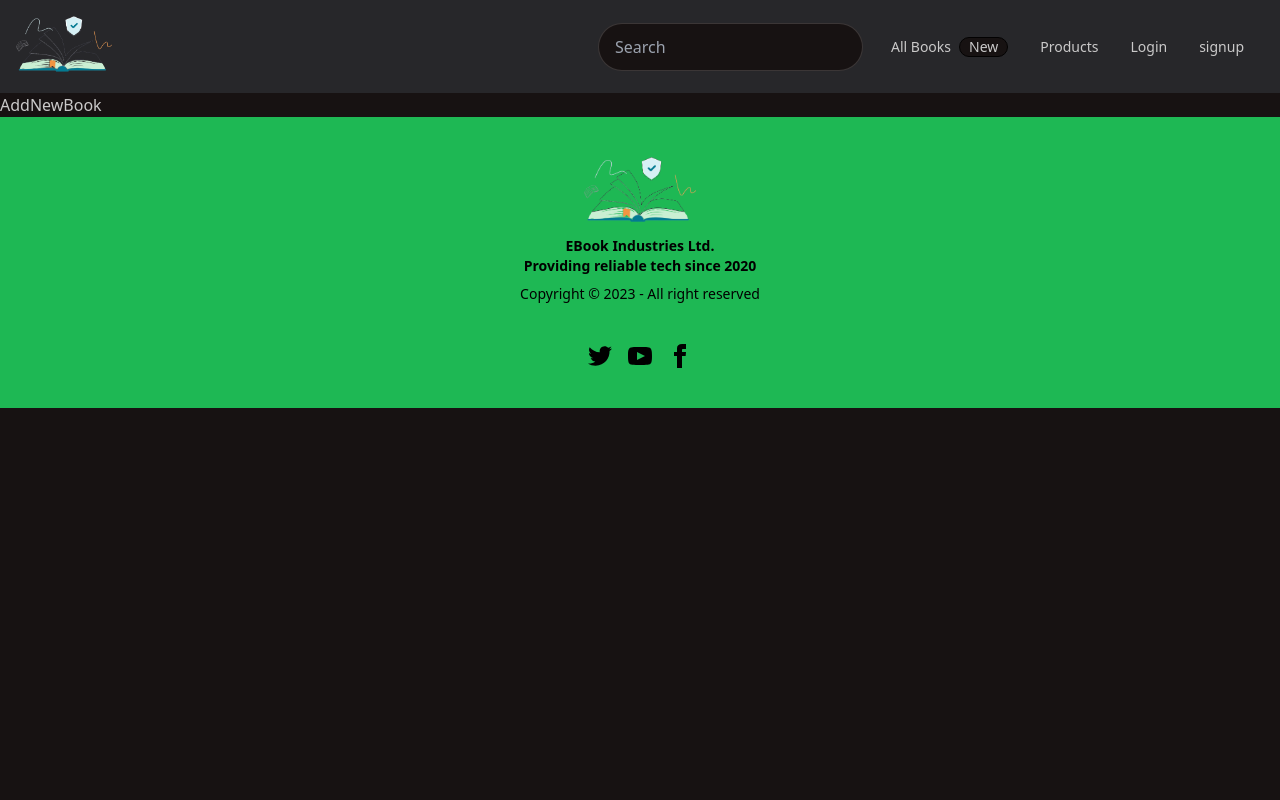
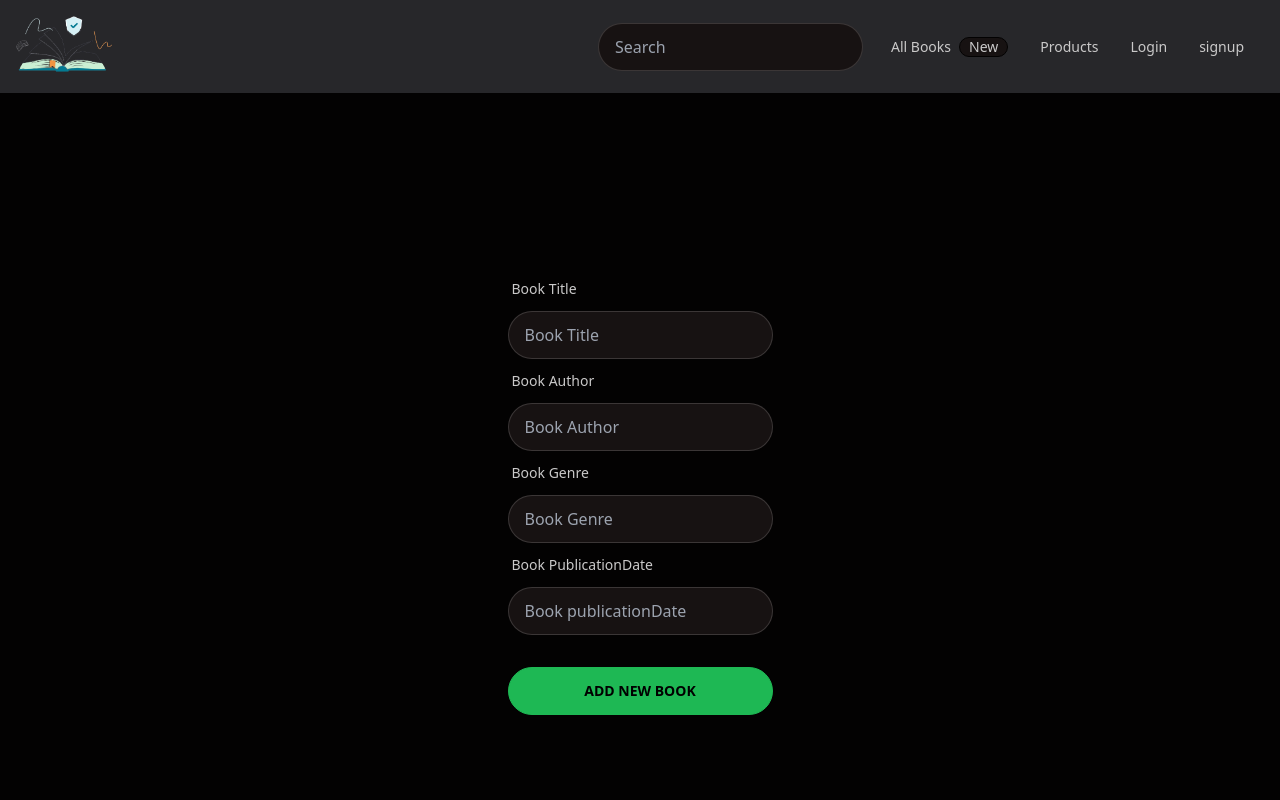
Before and after one commit to f4faysal/book-catalog-client-side, a React (Vite) app: page /add-new-book in a window 1280 px wide. Shown: the top 800 px of the page. Built offline with nearby package versions, Linux system fonts and the light colour scheme.

Commit message:
AddNewBook [work on it]

```diff
--- /dev/null
+++ b/src/components/ui/AddNewBookFrom.tsx
@@ -0,0 +1,5 @@
+const AddNewBookFrom = () => {
+  return <div></div>;
+};
+
+export default AddNewBookFrom;
--- a/src/components/ui/Card.tsx
+++ b/src/components/ui/Card.tsx
@@ -1,11 +1,17 @@
 import logo from "../../assets/images/logo.png";
-export function Card({ book }) {
+import { IBook } from "../../types/globalTypes";
+
+interface CardProps {
+  book: IBook;
+}
+
+export function Card({ book }: CardProps) {
   const { title, author, genre, publicationDate } = book;
   return (
     <div className="card w-auto bg-primary text-primary-content">
       <div className="card-body">
         <figure>
-          / <img src={logo} className="w-2/3" alt="Book" />
+          <img src={logo} className="w-1/2" alt="Book" />
         </figure>
         <h2 className="card-title">{title}</h2>
         <p> Author : {author}</p>
@@ -16,6 +22,9 @@ export function Card({ book }) {
         </div>
       </div>
     </div>
+  );
+}
+
 // <div className="card card-side bg-base-100 shadow-xl">
 //   <figure>
 //     <img src={logo} alt="Movie" />
@@ -30,5 +39,3 @@ export function Card({ book }) {
 //     </div>
 //   </div>
 // </div>
-  );
-}
--- a/src/components/ui/LoginForm.tsx
+++ b/src/components/ui/LoginForm.tsx
@@ -1,12 +1,9 @@
 "use client";
-import * as React from "react";
 import { useEffect } from "react";
 import { useForm } from "react-hook-form";
 import { Link, useNavigate } from "react-router-dom";
 import { loginUser } from "../../redux/features/user/userSlice";
 import { useAppDispatch, useAppSelector } from "../../redux/hook";
-
-type UserAuthFormProps = React.HTMLAttributes<HTMLDivElement>;
 
 interface LoginFormInputs {
   email: string;
--- a/src/layouts/Navbar.tsx
+++ b/src/layouts/Navbar.tsx
@@ -37,7 +37,7 @@ export default function Navbar() {
           <div className="flex-none gap-2">
             <ul className="menu menu-horizontal px-1">
               <li>
-                <Link className="justify-between" to="/">
+                <Link className="justify-between" to="/all-books">
                   All Books <span className="badge">New</span>
                 </Link>
               </li>
@@ -55,9 +55,14 @@ export default function Navbar() {
                 </>
               )}
               {user.email && (
-                <li onClick={handleLogout}>
-                  <Link to="/">Logout</Link>
-                </li>
+                <>
+                  <li>
+                    <Link to="/add-new-book">Add New Book</Link>
+                  </li>
+                  <li onClick={handleLogout}>
+                    <Link to="/">Logout</Link>
+                  </li>
+                </>
               )}
             </ul>
           </div>
--- a/src/pages/AddNewBook.tsx
+++ b/src/pages/AddNewBook.tsx
@@ -1,3 +1,100 @@
+import { useForm } from "react-hook-form";
+
+interface LoginFormInputs {
+  user?: string;
+  title: string;
+  author: string;
+  genre: string;
+  publicationDate: string;
+  reviews?: Array<string>;
+  emailError?: string; // Add optional error message property
+  passwordError?: string; // Add optional error message property
+}
+
 export default function AddNewBook() {
-  return <h1>AddNewBook</h1>;
+  const {
+    register,
+    handleSubmit,
+    formState: { errors },
+  } = useForm<LoginFormInputs>();
+  const onSubmit = (data: LoginFormInputs) => {
+    console.log(data);
+  };
+  return (
+    <div className="hero min-h-screen bg-base-200">
+      <div className="hero-content text-center">
+        <div className="max-w-md">
+          <form onSubmit={handleSubmit(onSubmit)}>
+            <div className="grid gap-2">
+              <div className="grid gap-1 form-control">
+                <label className="label">
+                  <span className="label-text">Book Title</span>
+                </label>
+                <input
+                  className="input input-bordered w-full max-w-xs"
+                  id="title"
+                  placeholder="Book Title"
+                  type="text"
+                  autoCapitalize="none"
+                  autoComplete="text"
+                  autoCorrect="off"
+                  {...register("title", { required: "Title is required" })}
+                />
+                {errors.title && <p>{errors.title.message}</p>}
+                <label className="label">
+                  <span className="label-text">Book Author</span>
+                </label>
+                <input
+                  className="input input-bordered w-full max-w-xs"
+                  id="author"
+                  placeholder="Book Author"
+                  type="text"
+                  autoCapitalize="none"
+                  autoComplete="text"
+                  autoCorrect="off"
+                  {...register("author", { required: "Author is required" })}
+                />
+                {errors.author && <p>{errors.author.message}</p>}
+                <label className="label">
+                  <span className="label-text">Book Genre</span>
+                </label>
+                <input
+                  className="input input-bordered w-full max-w-xs"
+                  id="genre"
+                  placeholder="Book Genre"
+                  type="text"
+                  autoCapitalize="none"
+                  autoComplete="text"
+                  autoCorrect="off"
+                  {...register("genre", { required: "Genre is required" })}
+                />
+                {errors.genre && <p>{errors.genre.message}</p>}
+                <label className="label">
+                  <span className="label-text">Book PublicationDate</span>
+                </label>
+                <input
+                  className="input input-bordered w-full max-w-xs"
+                  id="publicationDate"
+                  placeholder="Book publicationDate"
+                  type="text"
+                  autoCapitalize="none"
+                  autoComplete="text"
+                  autoCorrect="off"
+                  {...register("publicationDate", {
+                    required: "PublicationDate is required",
+                  })}
+                />
+                {errors.publicationDate && (
+                  <p>{errors.publicationDate.message}</p>
+                )}
+              </div>
+              <div className="form-control mt-6">
+                <button className="btn btn-primary">Add New Book</button>
+              </div>
+            </div>
+          </form>
+        </div>
+      </div>
+    </div>
+  );
 }
--- a/src/pages/AllBooks.tsx
+++ b/src/pages/AllBooks.tsx
@@ -1,10 +1,27 @@
 import { Card } from "../components/ui/Card";
+import { useGetBooksQuery } from "../redux/features/book/bookApi";
+import { useAppDispatch, useAppSelector } from "../redux/hook";
+import { IBook } from "../types/globalTypes";
 
 export default function AllBooks() {
+  const limitation = { pag: 1, limit: 50 };
+  const { data, isLoading, error } = useGetBooksQuery(limitation);
+
+  // const { toast } = useToast();
+
+  const { status } = useAppSelector((state) => state.book);
+  console.log("AllBooks", status);
+
+  const dispatch = useAppDispatch();
+
+  const booksData = data?.data;
+
+  console.log(booksData);
   return (
-    <div className="h-screen mt-4">
-      <p>All Books</p>
-      <Card />;
+    <div className="container mx-auto grid grid-cols-4 gap-2 my-4">
+      {booksData?.map((book: IBook, i: any) => (
+        <Card book={book} key={i} />
+      ))}
     </div>
   );
 }
--- a/src/pages/Home.tsx
+++ b/src/pages/Home.tsx
@@ -1,14 +1,14 @@
+import { CarouselHome } from "../components/ui/CarouselHome";
 import { Card } from "../components/ui/Card";
-import { CarouselHome } from "../components/ui/CarouselHome";
 import { useGetBooksQuery } from "../redux/features/book/bookApi";
 import { useAppDispatch, useAppSelector } from "../redux/hook";
 import { IBook } from "../types/globalTypes";
 
 export default function Home() {
-  const { data, isLoading, error } = useGetBooksQuery(undefined);
+  const limitation = { pag: 1, limit: 10 };
 
+  const { data, isLoading, error } = useGetBooksQuery(limitation);
   // const { toast } = useToast();
-  console.log(data.data);
   const { status } = useAppSelector((state) => state.book);
   console.log(status);
 
@@ -16,12 +16,11 @@ export default function Home() {
 
   const booksData = data?.data;
 
+  console.log("home", data);
   // const handleSlider = (value: number[]) => {
   //   dispatch(setPriceRange(value[0]));
   // };
-
   // let productsData;
-
   // if (status) {
   //   productsData = data?.data?.filter(
   //     (item: { status: boolean; price: number }) =>
@@ -41,8 +40,8 @@ export default function Home() {
         <CarouselHome />;
       </div>
       <div className="container mx-auto grid grid-cols-4 gap-2 my-4">
-        {booksData?.map((book: IBook) => (
-          <Card book={book} />
+        {booksData?.map((book: IBook, i: number) => (
+          <Card book={book} key={i} />
         ))}
       </div>
     </div>
--- a/src/pages/NotFound.tsx
+++ b/src/pages/NotFound.tsx
@@ -1,3 +1,24 @@
+import { Link } from "react-router-dom";
+
 export default function NotFound() {
-  return <div>NotFound</div>;
+  return (
+    <div
+      className="hero min-h-screen"
+      style={{
+        backgroundImage:
+          "url(https://daisyui.com/images/stock/photo-1507358522600-9f71e620c44e.jpg)",
+      }}
+    >
+      <div className="hero-overlay bg-opacity-60"></div>
+      <div className="hero-content text-center text-neutral-content">
+        <div className="max-w-md">
+          <h1 className="mb-5 text-5xl font-bold">404</h1>
+          <p className="mb-5">"404 Not Found" page on a website.</p>
+          <Link to="/" className="btn btn-primary">
+            Go to Home
+          </Link>
+        </div>
+      </div>
+    </div>
+  );
 }
--- a/src/redux/features/book/bookApi.ts
+++ b/src/redux/features/book/bookApi.ts
@@ -4,7 +4,7 @@ import { api } from "../../api/apiSlice";
 const bookApi = api.injectEndpoints({
      endpoints: (builder) => ({
           getBooks: builder.query({
-               query: () => '/book',
+               query: ({ pag, limit }) => `/book?pag=${pag}&limit=${limit}`,
           }),
           singleBook: builder.query({
                query: (id) => `/book/${id}`,
```
Lines whose indentation alone changed are shown as unchanged.
